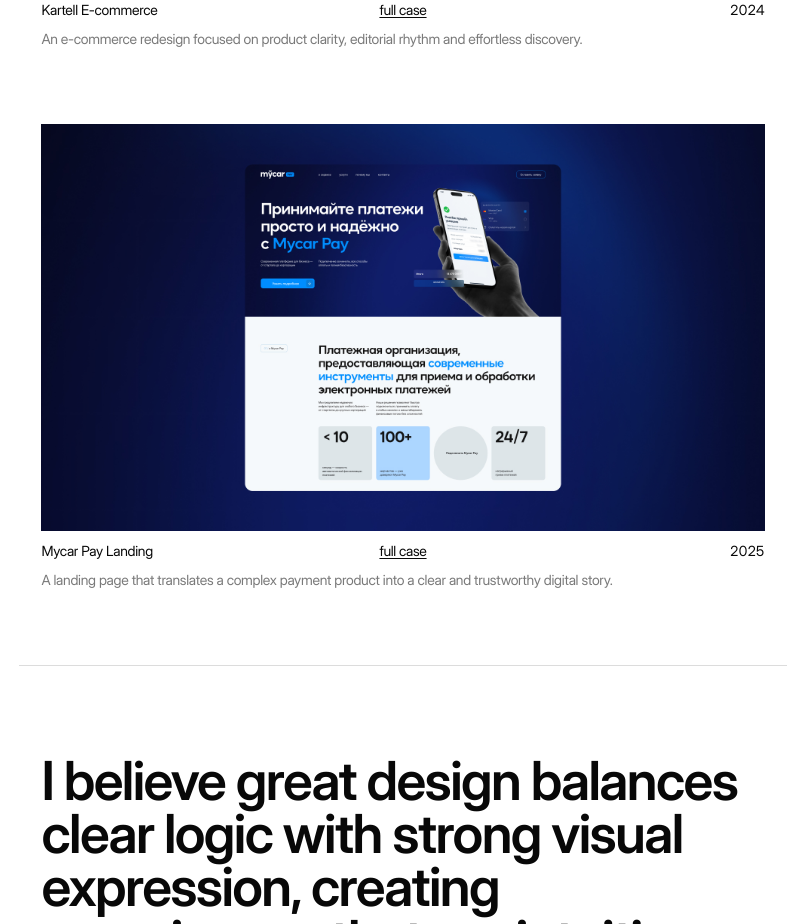
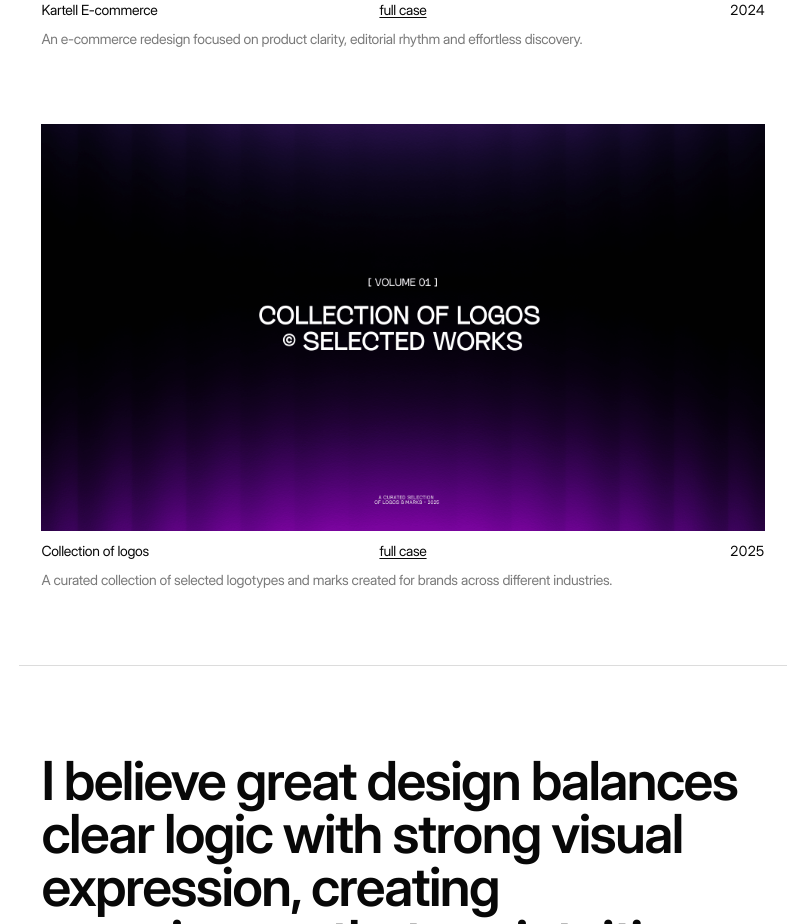
Before and after one commit to yemirades/site, a Next.js app: page / in a window 1280 px wide. Shown: the part 1520-2444 px from the top of the page, without its empty margins (493-1280 px from the left). Built offline with nearby package versions, Linux system fonts and the light colour scheme; a web font is replaced by a local one.

Commit message:
Replace Mycar Pay with logo collection

```diff
--- a/src/components/PortfolioIndex.tsx
+++ b/src/components/PortfolioIndex.tsx
@@ -16,7 +16,7 @@ const projectVisuals: Record<string, { image?: string; video?: string; poster?:
   },
   "BBS Visual Identity": { video: "case-bbs.mp4", poster: "case-bbs.png" },
   "Kartell E-commerce": { image: "case-kartell.png" },
-  "Mycar Pay Landing": { image: "case-mycar-pay.jpg" },
+  "Collection of logos": { image: "case-logo-collection.png" },
 };
 
 const descriptions = {
@@ -24,13 +24,13 @@ const descriptions = {
     "Mycar Autoservice": "A mobile service experience designed around fast booking, clear status updates and confident everyday car care.",
     "BBS Visual Identity": "A visual identity built as a precise modular system for a contemporary business platform.",
     "Kartell E-commerce": "An e-commerce redesign focused on product clarity, editorial rhythm and effortless discovery.",
-    "Mycar Pay Landing": "A landing page that translates a complex payment product into a clear and trustworthy digital story.",
+    "Collection of logos": "A curated collection of selected logotypes and marks created for brands across different industries.",
   },
   kk: {
     "Mycar Autoservice": "Jıldam jazylu, tüsınıktı märtebe jäne senımdı kölık kütımine qurylğan mobıldi servis täjirıbesı.",
     "BBS Visual Identity": "Zamanaūi biznes platformağa arnalğan däl jäne moduldık vizualdy jüie.",
     "Kartell E-commerce": "Önım aıqyndyğyna, redaktsıialyq ritmge jäne oñai tañdauğa bağıttalğan e-commerce redizain.",
-    "Mycar Pay Landing": "Kürdelı tölem önımın tüsınıktı jäne senımdı tsifrly oqiğağa aynaldyratyn landiñ.",
+    "Collection of logos": "Ärtürlı saladağy brendter üşın jasalğan tañdauly logotipter men belgıler jinağy.",
   },
 } as const;
 
--- a/src/components/Works.tsx
+++ b/src/components/Works.tsx
@@ -33,9 +33,9 @@ const projectVisuals: Record<
     className: "case-kartell",
     image: "case-kartell.png",
   },
-  "Mycar Pay Landing": {
+  "Collection of logos": {
     className: "case-pay",
-    image: "case-mycar-pay.jpg",
+    image: "case-logo-collection.png",
   },
 };
 
--- a/src/data/content.ts
+++ b/src/data/content.ts
@@ -26,10 +26,10 @@ export const projects: Project[] = [
     tag: { kk: "Web", en: "Web" },
   },
   {
-    title: "Mycar Pay Landing",
+    title: "Collection of logos",
     year: "2025",
-    href: "https://mycarpay.kz/",
-    tag: { kk: "Web", en: "Web" },
+    href: "https://www.behance.net/gallery/235337833/COLLECTION-OF-LOGOS",
+    tag: { kk: "Logotipter", en: "Logos" },
   },
 ];
 
```
Also changed, not shown: public/case-logo-collection.png (added).
